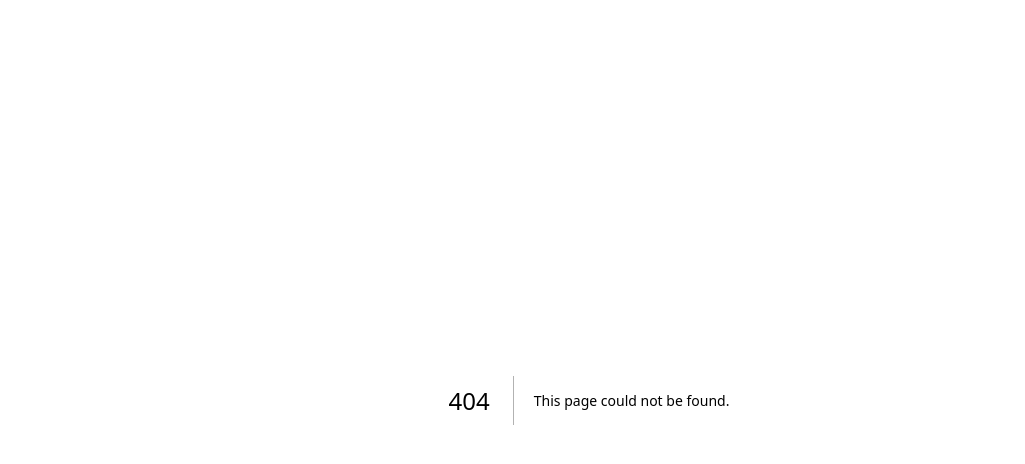
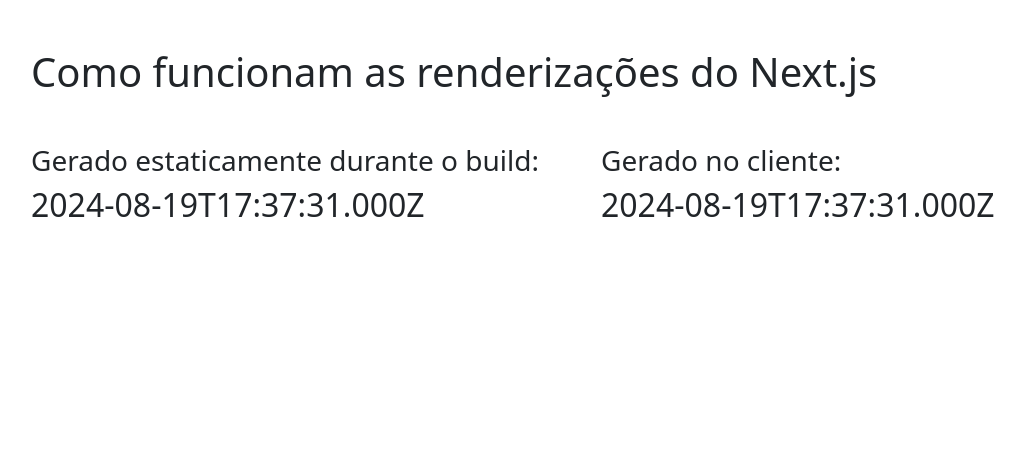
Before and after one commit to Anloucy/black-nextjs, a Next.js app: page /static in a window 1280 px wide. Before the commit this address had no page. Shown: the top 464 px of the page, without its empty margins (51-1076 px from the left). Built offline with nearby package versions, Linux system fonts and the light colour scheme; no server answers.

Commit message:
Paginas estaticas

```diff
--- /dev/null
+++ b/pages/static.tsx
@@ -0,0 +1,61 @@
+import { GetServerSideProps, GetStaticProps, NextPage } from "next";
+import { ReactNode, useEffect, useState } from "react";
+import { Col, Container, Row } from "reactstrap";
+
+interface ApiResponse{
+    name: string
+    timestamp: Date
+}
+
+export const getStaticProps: GetStaticProps = async () => {
+  const staticData = await fetch(`${process.env.NEXT_PUBLIC_APIURL}/api/hello`).then(res => res.json())
+
+  return {
+    props : {
+      staticData
+    }
+  }
+}
+
+const Static: NextPage = (props: {
+    children?: ReactNode
+    staticData?: ApiResponse
+}) => {
+
+    const [clientSideData, setClientSideData] = useState<ApiResponse>()
+
+    //Chamando a função para atualizar os dados da tela
+    useEffect(() => {
+        fetchData()
+    }, [])
+
+    //Obtendo os dados da api e retornando para o useState
+    const fetchData = async () => {
+        const data = await fetch("/api/hello").then(res => res.json())
+        setClientSideData(data)
+    }
+    return(
+    <Container tag="main">
+        <h1 className="my-5">
+        Como funcionam as renderizações do Next.js
+        </h1>
+      <Row>
+        <Col>
+          <h3>
+            Gerado estaticamente durante o build:
+          </h3>
+          <h2>{props.staticData?.timestamp.toString()}</h2>
+        </Col>
+
+        <Col>
+          <h3>
+            Gerado no cliente:
+          </h3>
+          <h2>{clientSideData?.timestamp.toString()}</h2>
+        </Col>
+      </Row>
+    </Container>
+    )
+}
+
+export default Static
```
